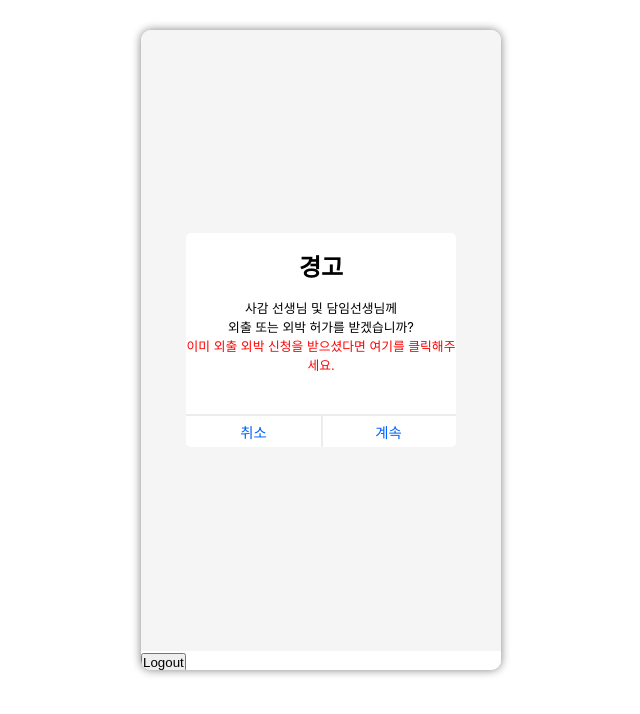
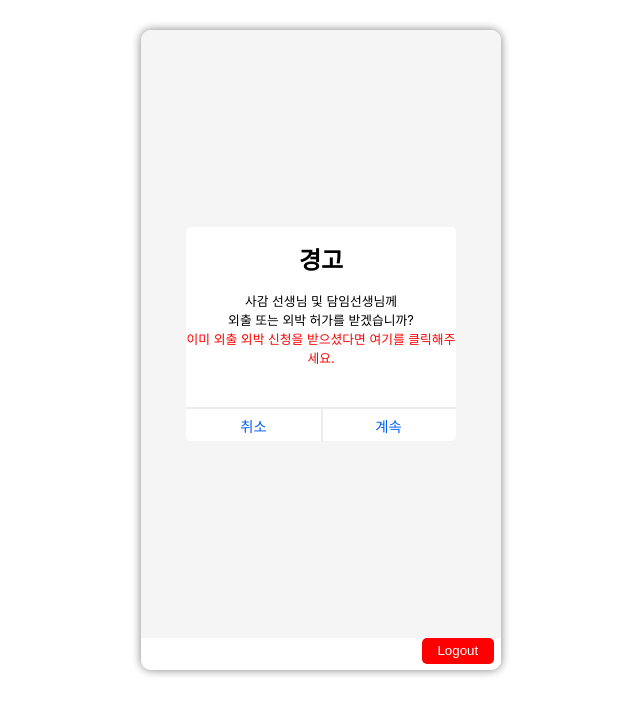
Before and after one commit to Minminjamin/counBus, a React (Create React App) app: page /dormitory in a window 1280 px wide. Shown: the top 714 px of the page, without its empty margins (319-959 px from the left). Built offline with nearby package versions, Linux system fonts and the light colour scheme; no server answers; sample sign-in values are in the browser's storage.

Commit message:
style : Logout 버튼 스타일 작업

```diff
--- a/src/components/LogoutLayout/LogoutLayout.scss
+++ b/src/components/LogoutLayout/LogoutLayout.scss
@@ -3,6 +3,22 @@
   height: 100%;
 
   .childrenWrap {
-    height: 97%;
+    height: 95%;
+  }
+
+  .logoutBtnSet {
+    display: flex;
+    justify-content: flex-end;
+
+    button {
+      width: 20%;
+      margin-right: 2%;
+      margin-bottom: 2%;
+      border: none;
+      padding: 1.5%;
+      border-radius: 5px;
+      background: red;
+      color: white;
+    }
   }
 }
--- a/src/components/LogoutLayout/LogoutLayout.tsx
+++ b/src/components/LogoutLayout/LogoutLayout.tsx
@@ -17,7 +17,10 @@ const LogoutLayout = ({ children }: { children: ReactNode }) => {
   return (
     <div className="logoutLayoutWrap">
       <div className="childrenWrap">{children}</div>
-      <button onClick={onHandleClickLogout}>Logout</button>
+
+      <div className="logoutBtnSet">
+        <button onClick={onHandleClickLogout}>Logout</button>
+      </div>
     </div>
   );
 };
```
